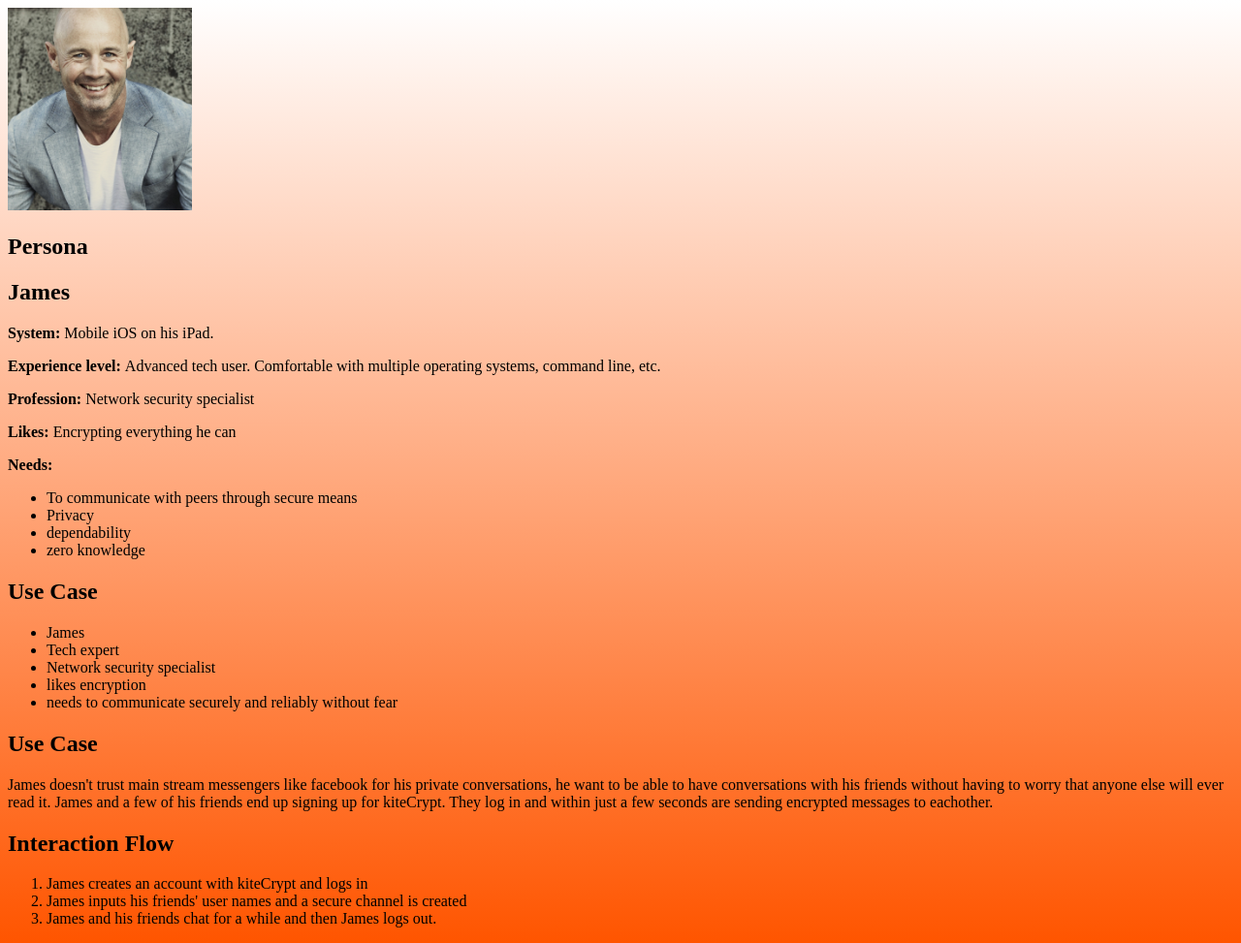
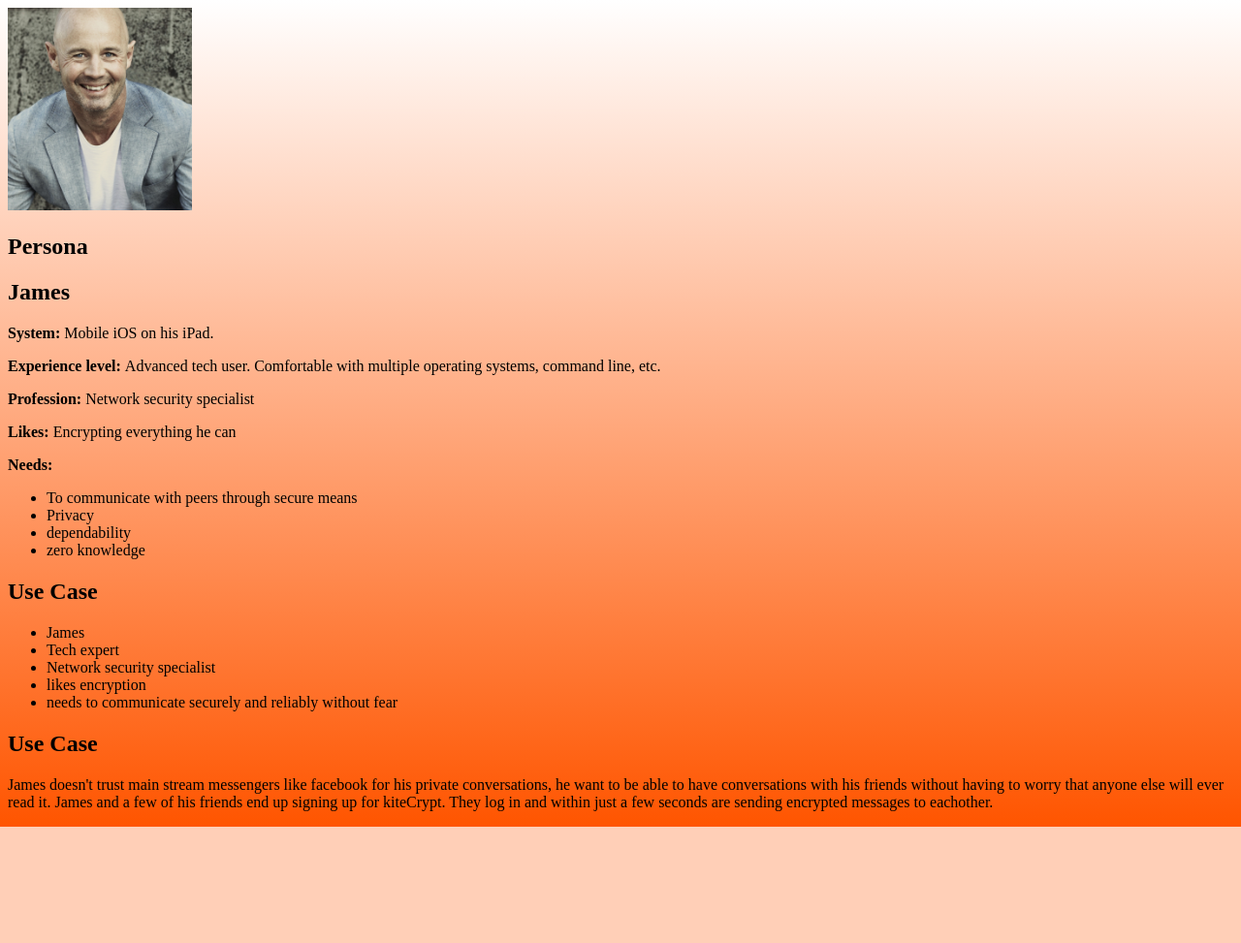
Before and after one commit to Karstagg/kiteCrypt, a PHP site: page /persona3.php in a window 1280 px wide. Shown: the whole page at 97% size. After the commit the page ends 853 px from the top, so only its background shows below. Run offline with PHP 8.4, Linux system fonts and the light colour scheme.

Commit message:
removed interaction flow from persona 3

```diff
--- a/public_html/epic/persona3.php
+++ b/public_html/epic/persona3.php
@@ -45,14 +45,7 @@
 				<h1>Use Case</h1>
 				<p>James doesn't trust main stream messengers like facebook for his private conversations, he want to be able to have conversations with his friends without having to worry that anyone else will ever read it. James and a few of his friends end up signing up for kiteCrypt. They log in and within just a few seconds are sending encrypted messages to eachother.</p>
 			</section>
-			<section>
-				<h1>Interaction Flow</h1>
-				<ol>
-					<li>James creates an account with kiteCrypt and logs in</li>
-					<li>James inputs his friends' user names and a secure channel is created</li>
-					<li>James and his friends chat for a while and then James logs out.</li>
-				</ol>
-			</section>
+
 		</main>
 	</body>
 </html>
```
